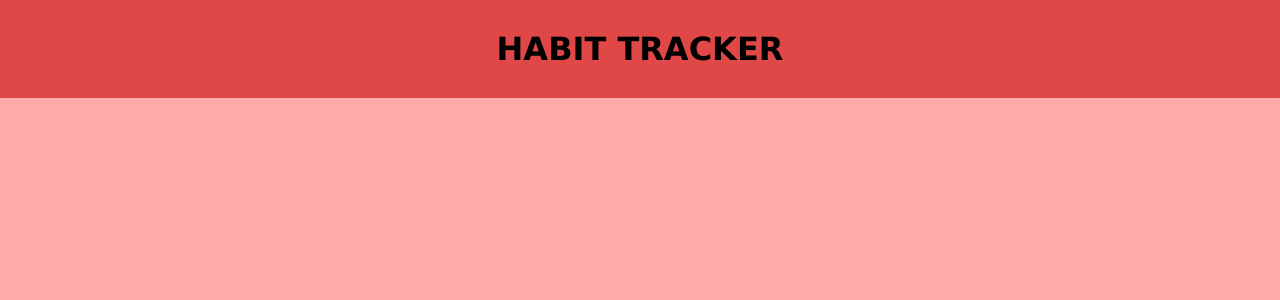
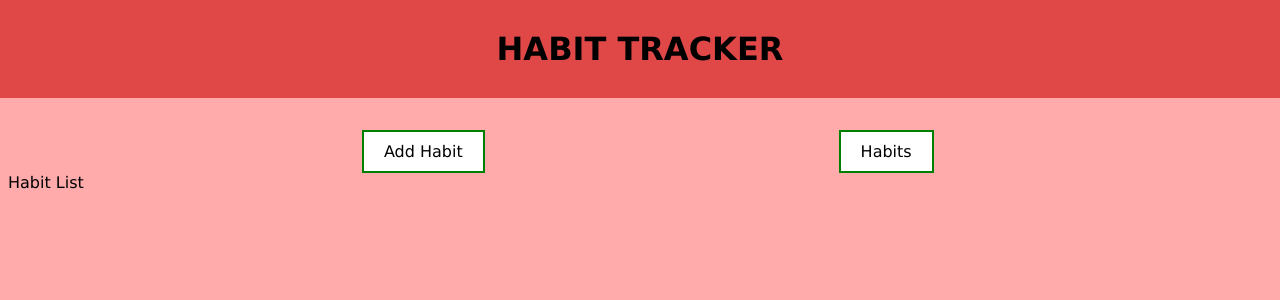
Before and after one commit to Akhil-Kulal/react-habit-tracker, a React (Create React App) app: page / in a window 1280 px wide. Before the commit this address had no page. Shown: the top 300 px of the page. Built offline with nearby package versions, Linux system fonts and the light colour scheme.

Commit message:
Add link for routing

```diff
--- a/src/App.js
+++ b/src/App.js
@@ -1,5 +1,5 @@
 import HabitList from "./components/HabitList";
-import { BrowserRouter, Route, Routes } from "react-router-dom";
+import { BrowserRouter, Link, Route, Routes } from "react-router-dom";
 import Header from "./components/Header";
 import AddHabit from "./components/AddHabit";
 
@@ -7,10 +7,16 @@ function App() {
   return (
     <BrowserRouter>
       <Header />
+      <Link to="/addHabit" className="navigate">
+        Add Habit
+      </Link>
+      <Link to="/" className="navigate">
+        Habits
+      </Link>
 
       <Routes>
         <Route path="/addHabit" element={<AddHabit />} />
-        <Route path="/HabitList" element={<HabitList />} />
+        <Route path="/" element={<HabitList />} />
       </Routes>
     </BrowserRouter>
   );
--- a/src/assets/index.css
+++ b/src/assets/index.css
@@ -11,3 +11,21 @@ h1 {
   background-color: #e04747;
   margin: -8px -8px 2rem -8px;
 }
+
+.navigate:link,
+.navigate:visited {
+  margin-left: 28%;
+  background-color: white;
+  color: black;
+  border: 2px solid green;
+  padding: 10px 20px;
+  text-align: center;
+  text-decoration: none;
+  display: inline-block;
+}
+
+.navigate:hover,
+.navigate:active {
+  background-color: green;
+  color: white;
+}
```
